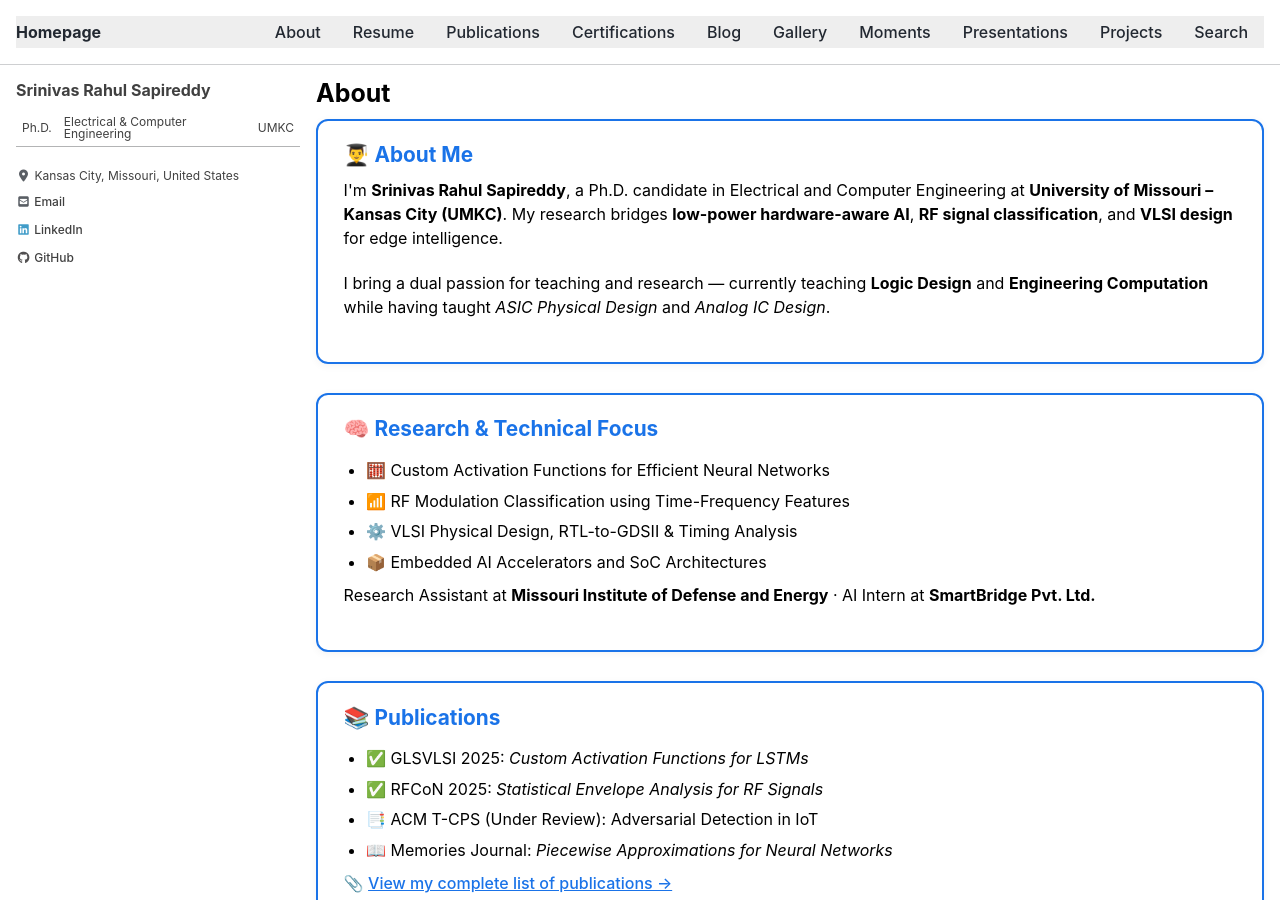
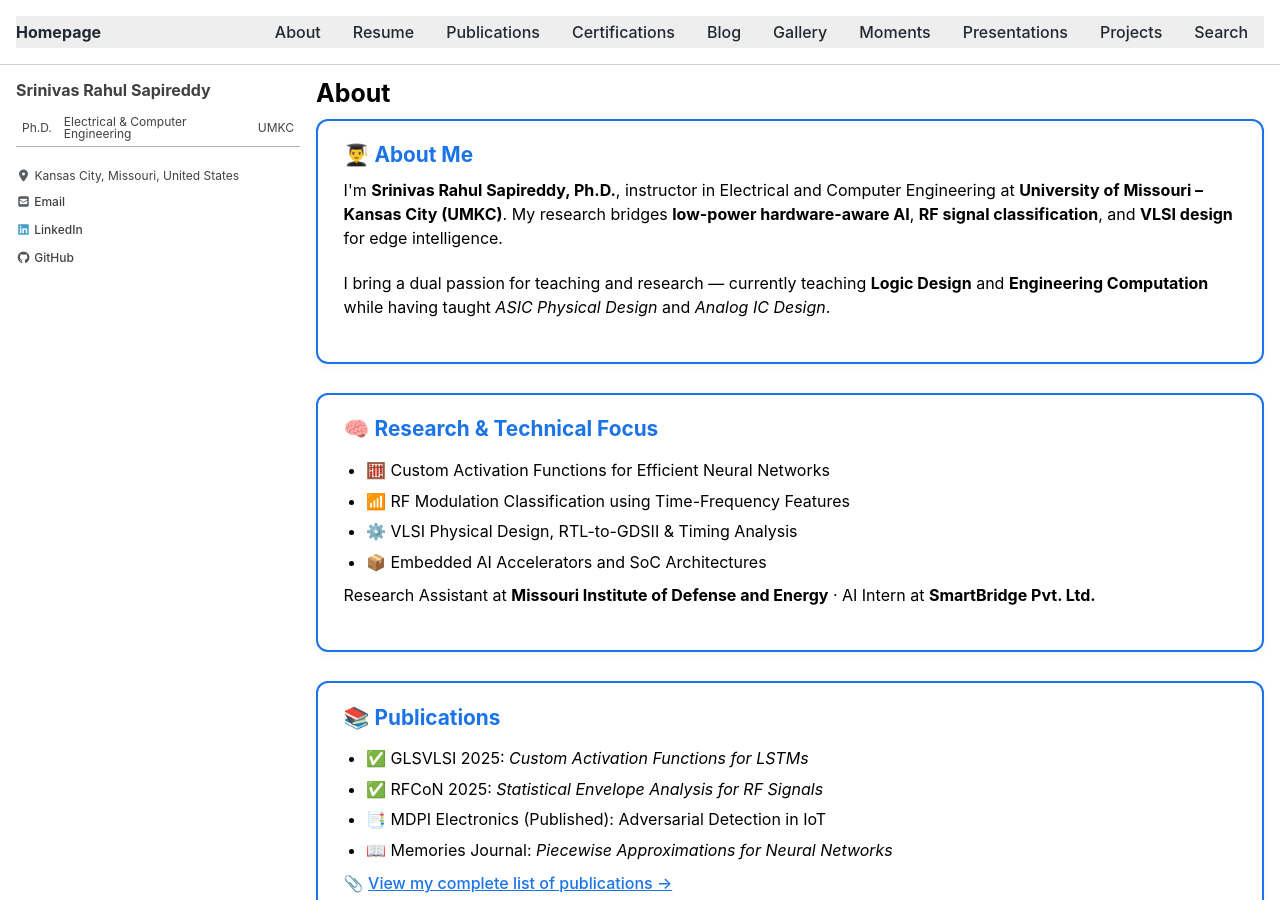
Before and after one commit to srsapireddy/srsapireddy.github.io, a Jekyll site: the page built from _pages/about.md, in a window 1280 px wide and 900 px high. Built offline with Jekyll 4.4.1, drawn with Linux system fonts in a browser that asks for light colours; cached includes are drawn as plain includes; nearby versions of some CDN libraries.

Commit message:
Update about.md

```diff
--- a/_pages/about.md
+++ b/_pages/about.md
@@ -60,7 +60,7 @@
 <div class="about-section">
 <h3>👨‍🎓 About Me</h3>
 <p>
-I'm <strong>Srinivas Rahul Sapireddy</strong>, a Ph.D. candidate in Electrical and Computer Engineering at <strong>University of Missouri – Kansas City (UMKC)</strong>. My research bridges <strong>low-power hardware-aware AI</strong>, <strong>RF signal classification</strong>, and <strong>VLSI design</strong> for edge intelligence.
+I'm <strong>Srinivas Rahul Sapireddy, Ph.D.</strong>, instructor in Electrical and Computer Engineering at <strong>University of Missouri – Kansas City (UMKC)</strong>. My research bridges <strong>low-power hardware-aware AI</strong>, <strong>RF signal classification</strong>, and <strong>VLSI design</strong> for edge intelligence.
 </p>
 <p>
 I bring a dual passion for teaching and research — currently teaching <strong>Logic Design</strong> and <strong>Engineering Computation</strong> while having taught <em>ASIC Physical Design</em> and <em>Analog IC Design</em>.
@@ -85,7 +85,7 @@
 <ul>
   <li>✅ GLSVLSI 2025: <em>Custom Activation Functions for LSTMs</em></li>
   <li>✅ RFCoN 2025: <em>Statistical Envelope Analysis for RF Signals</em></li>
-  <li>📑 ACM T-CPS (Under Review): Adversarial Detection in IoT</li>
+  <li>📑 MDPI Electronics (Published): Adversarial Detection in IoT</li>
   <li>📖 Memories Journal: <em>Piecewise Approximations for Neural Networks</em></li>
 </ul>
 <p>📎 <a href="/publications/">View my complete list of publications →</a></p>
```
